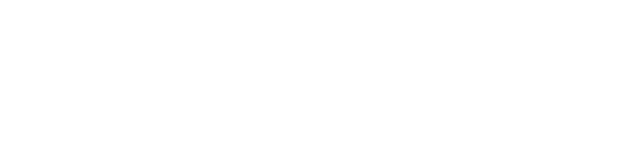
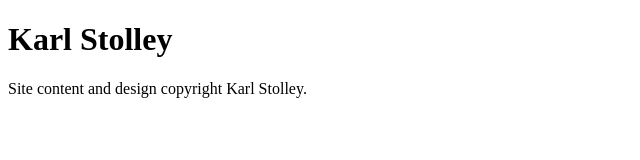
Before and after one commit to fwd-2021/week-04, a plain HTML site: page resume/index.html in a window 1280 px wide. Shown: the whole page, without its empty margins (0-640 px from the left). Drawn offline with Linux system fonts and the light colour scheme.

Commit message:
Share inner repeated structure from home page

```diff
--- a/resume/index.html
+++ b/resume/index.html
@@ -5,6 +5,14 @@
     <title>Resume: Karl Stolley</title>
   </head>
   <body>
+    <header id="header">
+      <h1>Karl Stolley</h1>
+    </header>
+    <main id="content">
 
+    </main>
+    <footer id="footer">
+      <p>Site content and design copyright Karl Stolley.</p>
+    </footer>
   </body>
 </html>
```
Also changed, not shown: webrtc/index.html (+8 -0 lines).
